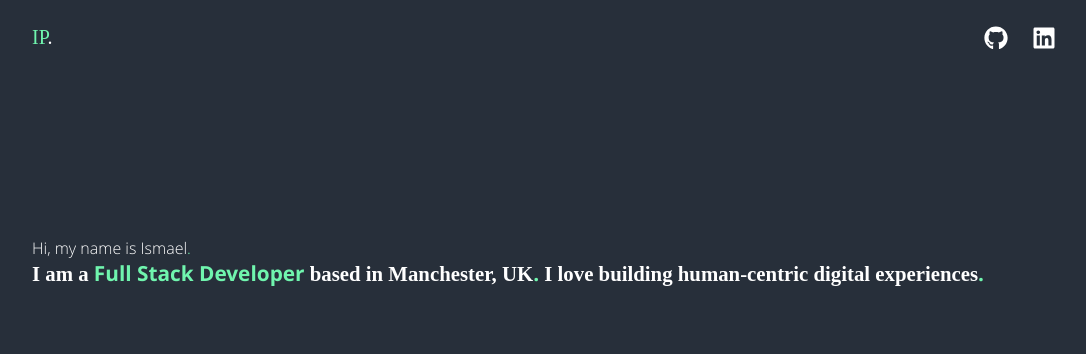
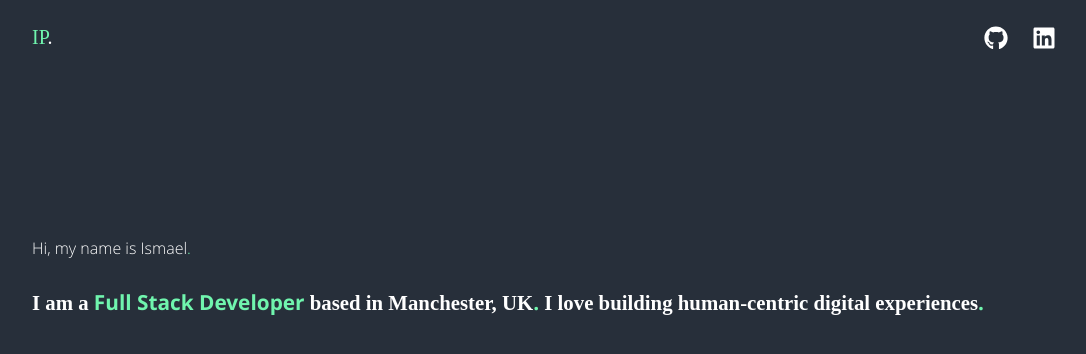
Before and after one commit to ismaelpaul/portfolio, a Next.js app: page / in a window 1280 px wide. Shown: the top 354 px of the page, without its empty margins (96-1182 px from the left). Built offline with nearby package versions, Linux system fonts and the light colour scheme.

Commit message:
Add padding-top

```diff
--- a/styles/Header.module.scss
+++ b/styles/Header.module.scss
@@ -15,6 +15,7 @@
 		color: $secondary-color;
 	}
 	.text h1 {
+		padding-top: 1.8rem;
 		font-size: 1.3rem;
 		font-family: 'OpenSans-Regular';
 		line-height: 1.8rem;
```
